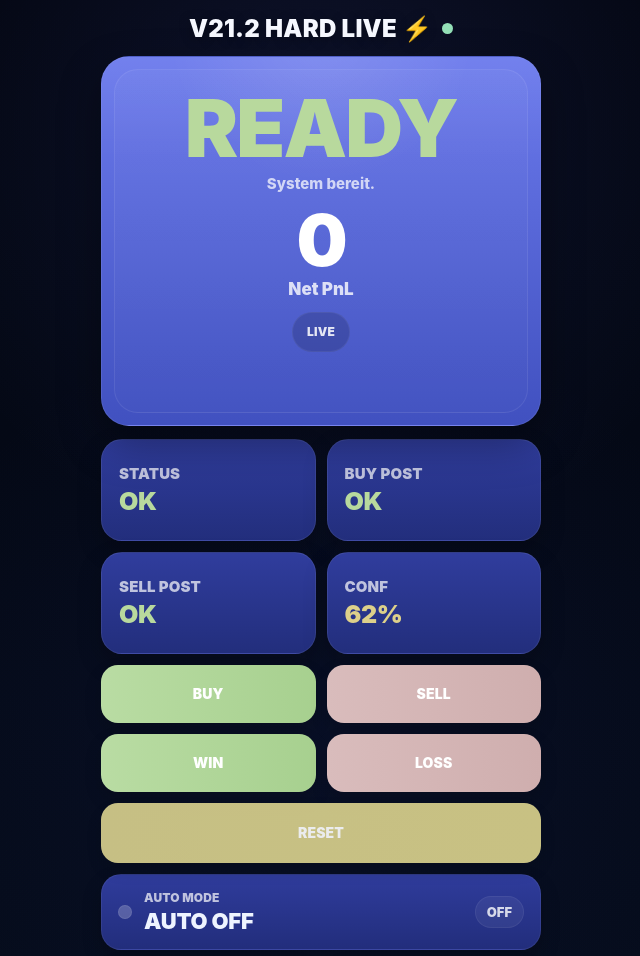
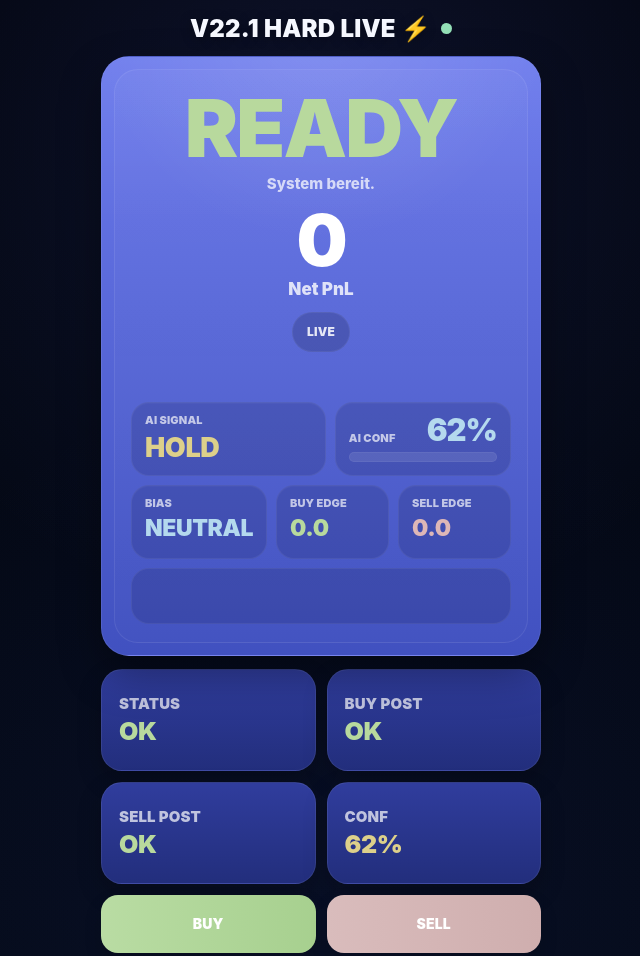
Before and after one commit to ronko0477/quanttrade-backend-v13-3-fix, a website: page public/index.html in a window 1280 px wide. Shown: the top 956 px of the page, without its empty margins (319-959 px from the left). Drawn offline with Linux system fonts and the light colour scheme; no server answers.

Commit message:
Update index.html
V 22.1

```diff
--- a/public/index.html
+++ b/public/index.html
@@ -3,7 +3,7 @@
 <head>
   <meta charset="UTF-8" />
   <meta name="viewport" content="width=device-width, initial-scale=1.0, viewport-fit=cover" />
-  <title>V21.2 HARD LIVE</title>
+  <title>V22.1 HARD LIVE AI UI</title>
 
   <style>
     :root{
@@ -53,7 +53,7 @@
     .wrap{
       width:min(100%,460px);
       margin:0 auto;
-      padding:12px 10px 36px;
+      padding:12px 10px 38px;
     }
 
     .title{
@@ -108,7 +108,7 @@
     .heroInner{
       position:relative;
       z-index:1;
-      min-height:256px;
+      min-height:288px;
       border-radius:24px;
       border:1px solid rgba(255,255,255,.08);
       background:linear-gradient(180deg, rgba(255,255,255,.03), rgba(255,255,255,.012));
@@ -117,7 +117,7 @@
       align-items:center;
       justify-content:center;
       text-align:center;
-      padding:22px 16px;
+      padding:22px 16px 18px;
     }
 
     .guard{
@@ -219,6 +219,127 @@
     .limitBadge.show{display:inline-flex}
     .limitBadge.loss{box-shadow:var(--dangerGlow)}
     .limitBadge.win{box-shadow:var(--warnGlow)}
+
+    .aiPanel{
+      width:100%;
+      margin-top:12px;
+      display:grid;
+      gap:9px;
+    }
+
+    .aiTop{
+      display:grid;
+      grid-template-columns:1.05fr .95fr;
+      gap:9px;
+    }
+
+    .aiCard{
+      min-height:74px;
+      border-radius:18px;
+      padding:12px 13px;
+      background:rgba(18,24,72,.18);
+      border:1px solid rgba(255,255,255,.06);
+      text-align:left;
+      box-shadow:inset 0 1px 0 rgba(255,255,255,.02);
+    }
+
+    .aiLabel{
+      font-size:11px;
+      font-weight:1000;
+      color:rgba(255,255,255,.68);
+      margin-bottom:8px;
+      letter-spacing:.14px;
+      line-height:1;
+    }
+
+    .aiSignalVal{
+      font-size:27px;
+      font-weight:1000;
+      line-height:1;
+      letter-spacing:-.4px;
+    }
+
+    .sig-buy{color:var(--green)}
+    .sig-sell{color:var(--red)}
+    .sig-hold{color:var(--yellow)}
+    .sig-neutral{color:var(--cyan)}
+
+    .aiConfWrap{
+      display:grid;
+      gap:8px;
+      align-content:center;
+    }
+
+    .aiConfHead{
+      display:flex;
+      align-items:flex-end;
+      justify-content:space-between;
+      gap:10px;
+    }
+
+    .aiConfBig{
+      font-size:31px;
+      font-weight:1000;
+      line-height:.9;
+      letter-spacing:-1px;
+      color:var(--cyan);
+    }
+
+    .miniTrack{
+      height:10px;
+      border-radius:999px;
+      overflow:hidden;
+      background:rgba(255,255,255,.10);
+      border:1px solid rgba(255,255,255,.05);
+    }
+
+    .miniFill{
+      width:0%;
+      height:100%;
+      border-radius:999px;
+      background:linear-gradient(90deg,#e6b7b3 0%,#dbd389 30%,#b7db98 60%,#a9d8ef 100%);
+      transition:width .25s ease;
+    }
+
+    .aiMid{
+      display:grid;
+      grid-template-columns:1fr 1fr 1fr;
+      gap:9px;
+    }
+
+    .edgeVal{
+      font-size:23px;
+      font-weight:1000;
+      line-height:1;
+      letter-spacing:-.4px;
+    }
+
+    .aiReasons{
+      min-height:56px;
+      border-radius:18px;
+      padding:11px 12px;
+      background:rgba(18,24,72,.18);
+      border:1px solid rgba(255,255,255,.06);
+      display:flex;
+      flex-wrap:wrap;
+      gap:7px;
+      align-content:flex-start;
+      justify-content:center;
+    }
+
+    .reasonChip{
+      display:inline-flex;
+      align-items:center;
+      min-height:28px;
+      border-radius:999px;
+      padding:6px 10px;
+      font-size:11px;
+      font-weight:1000;
+      color:rgba(255,255,255,.88);
+      background:rgba(255,255,255,.06);
+      border:1px solid rgba(255,255,255,.06);
+      letter-spacing:.12px;
+    }
 
     .grid2{
       margin-top:13px;
@@ -564,6 +685,7 @@
     .tinyBadge.day{box-shadow:var(--warnGlow)}
     .tinyBadge.cool{box-shadow:var(--lockGlow)}
     .tinyBadge.manual{box-shadow:var(--blueGlow)}
+    .tinyBadge.ai{box-shadow:var(--okGlow)}
 
     .logCard{
       margin-top:14px;
@@ -648,11 +770,13 @@
       .wrap{padding-left:10px;padding-right:10px}
       .title{font-size:22px;margin-bottom:12px}
       .hero{padding:10px}
-      .heroInner{min-height:220px}
+      .heroInner{min-height:250px}
       .guard{font-size:68px}
       .heroHint{font-size:14px}
       .pnl{font-size:66px}
       .pnlSub{font-size:16px}
+      .aiTop{grid-template-columns:1fr}
+      .aiMid{grid-template-columns:1fr 1fr 1fr}
       .grid2,.actionGrid,.miniGrid{gap:10px}
       .card{min-height:98px;padding:14px 16px}
       .cardLabel{font-size:14px}
@@ -673,7 +797,7 @@
 <body>
   <div class="wrap">
     <div class="title">
-      <span>V21.2 HARD LIVE ⚡</span>
+      <span>V22.1 HARD LIVE ⚡</span>
       <span class="liveDot"></span>
     </div>
 
@@ -693,6 +817,42 @@
         <div class="heroLimits">
           <div id="lossLimitBadge" class="limitBadge loss">LOSS LIMIT -20</div>
           <div id="winTargetBadge" class="limitBadge win">WIN TARGET +20</div>
+        </div>
+
+        <div class="aiPanel">
+          <div class="aiTop">
+            <div class="aiCard">
+              <div class="aiLabel">AI SIGNAL</div>
+              <div id="aiSignalVal" class="aiSignalVal sig-hold">HOLD</div>
+            </div>
+
+            <div class="aiCard aiConfWrap">
+              <div class="aiConfHead">
+                <div class="aiLabel" style="margin:0">AI CONF</div>
+                <div id="aiConfBig" class="aiConfBig">62%</div>
+              </div>
+              <div class="miniTrack">
+                <div id="aiConfBar" class="miniFill"></div>
+              </div>
+            </div>
+          </div>
+
+          <div class="aiMid">
+            <div class="aiCard">
+              <div class="aiLabel">BIAS</div>
+              <div id="aiBiasVal" class="edgeVal sig-neutral">NEUTRAL</div>
+            </div>
+            <div class="aiCard">
+              <div class="aiLabel">BUY EDGE</div>
+              <div id="aiBuyEdgeVal" class="edgeVal sig-buy">0.0</div>
+            </div>
+            <div class="aiCard">
+              <div class="aiLabel">SELL EDGE</div>
+              <div id="aiSellEdgeVal" class="edgeVal sig-sell">0.0</div>
+            </div>
+          </div>
+
+          <div id="aiReasons" class="aiReasons"></div>
         </div>
       </div>
     </section>
@@ -798,6 +958,7 @@
         <div id="cooldownInline" class="tinyBadge cool">COOLDOWN 1s</div>
         <div id="manualResetInline" class="tinyBadge manual">MANUAL RESET</div>
         <div id="dayResetInline" class="tinyBadge day">DAY RESET</div>
+        <div id="aiSignalInline" class="tinyBadge ai">AI HOLD</div>
       </div>
     </section>
 
@@ -844,6 +1005,7 @@
       cooldownInline: $("cooldownInline"),
       manualResetInline: $("manualResetInline"),
       dayResetInline: $("dayResetInline"),
+      aiSignalInline: $("aiSignalInline"),
       dayBadge: $("dayBadge"),
       syncBadge: $("syncBadge"),
       lossLimitBadge: $("lossLimitBadge"),
@@ -856,6 +1018,13 @@
       btnWin: $("btnWin"),
       btnLoss: $("btnLoss"),
       btnReset: $("btnReset"),
+      aiSignalVal: $("aiSignalVal"),
+      aiBiasVal: $("aiBiasVal"),
+      aiBuyEdgeVal: $("aiBuyEdgeVal"),
+      aiSellEdgeVal: $("aiSellEdgeVal"),
+      aiConfBig: $("aiConfBig"),
+      aiConfBar: $("aiConfBar"),
+      aiReasons: $("aiReasons"),
       logList: $("logList")
     };
 
@@ -903,6 +1072,14 @@
       if (x >= 75) return "ok";
       if (x >= 60) return "mid";
       return "fail";
+    }
+
+    function signalClass(sig){
+      const s = String(sig || "").toUpperCase();
+      if (s === "BUY") return "sig-buy";
+      if (s === "SELL") return "sig-sell";
+      if (s === "HOLD") return "sig-hold";
+      return "sig-neutral";
     }
 
     function setHealth(el, ok){
@@ -955,7 +1132,7 @@
         els.heroMetaText.textContent = `QUEUE ${queueLen}`;
       } else if (data.autoEnabled) {
         els.heroMeta.classList.add("auto");
-        els.heroMetaText.textContent = "AUTO ON";
+        els.heroMetaText.textContent = "AI AUTO ON";
       } else {
         els.heroMetaText.textContent = "LIVE";
       }
@@ -980,6 +1157,7 @@
       els.cooldownInline.classList.remove("show");
       els.manualResetInline.classList.remove("show");
       els.dayResetInline.classList.remove("show");
+      els.aiSignalInline.classList.remove("show");
 
       if (data.cooldownActive) {
         els.cooldownInline.classList.add("show");
@@ -989,6 +1167,10 @@
       const resetType = String(data.lastResetType || "").toUpperCase();
       if (resetType === "MANUAL") els.manualResetInline.classList.add("show");
       if (resetType === "DAY") els.dayResetInline.classList.add("show");
+
+      const sig = String(data.aiSignal || "HOLD").toUpperCase();
+      els.aiSignalInline.classList.add("show");
+      els.aiSignalInline.textContent = `AI ${sig}`;
 
       els.dayBadge.className = "badgePill";
       const guard = String(data.guard || "").toUpperCase();
@@ -1015,6 +1197,18 @@
         els.dayBadge.classList.add("ok");
         els.dayBadge.textContent = "DAY READY";
       }
+    }
+
+    function renderReasons(reasons){
+      if (!Array.isArray(reasons) || !reasons.length) {
+        els.aiReasons.innerHTML = `<span class="reasonChip">startup</span>`;
+        return;
+      }
+
+      els.aiReasons.innerHTML = reasons.slice(0, 8).map(r => {
+        const label = String(r).replaceAll("_", " ");
+        return `<span class="reasonChip">${label}</span>`;
+      }).join("");
     }
 
     function renderLog(log){
@@ -1062,6 +1256,26 @@
       els.autoToggleBtn.disabled = processing;
     }
 
+    function renderAI(data){
+      const signal = String(data.aiSignal || "HOLD").toUpperCase();
+      const bias = String(data.aiBias || "NEUTRAL").toUpperCase();
+      const conf = n(data.confidence ?? data.conf, 62);
+
+      els.aiSignalVal.textContent = signal;
+      els.aiSignalVal.className = `aiSignalVal ${signalClass(signal)}`;
+
+      els.aiBiasVal.textContent = bias;
+      els.aiBiasVal.className = `edgeVal ${signalClass(bias)}`;
+
+      els.aiBuyEdgeVal.textContent = n(data.aiBuyEdge, 0).toFixed(1);
+      els.aiSellEdgeVal.textContent = n(data.aiSellEdge, 0).toFixed(1);
+
+      els.aiConfBig.textContent = `${conf}%`;
+      els.aiConfBar.style.width = `${Math.max(0, Math.min(100, conf))}%`;
+
+      renderReasons(data.aiReasons || []);
+    }
+
     function render(data){
       els.guard.textContent = guardText(data.guard || data.status || "READY");
       els.guard.className = `guard ${guardClass(data.guard || data.status || "READY")}`;
@@ -1103,6 +1317,7 @@
       els.dayKeyText.textContent = data.dayKey || "Heute";
       els.sessionFill.style.width = `${(sessionTrades / maxTrades) * 100}%`;
 
+      renderAI(data);
       metaFromState(data);
       badgesFromState(data);
       renderLog(data.log || []);
```
